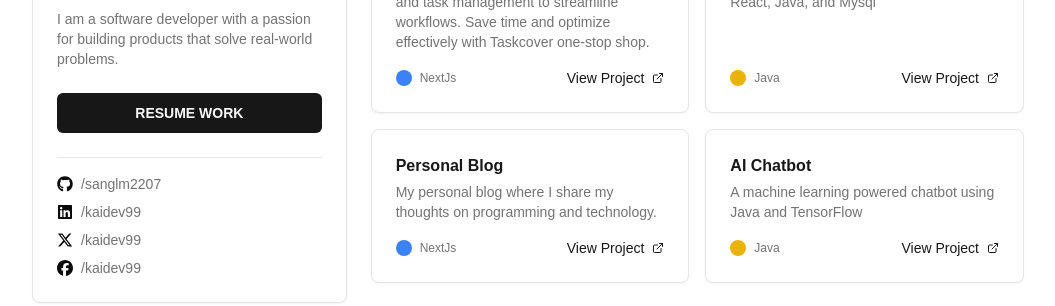
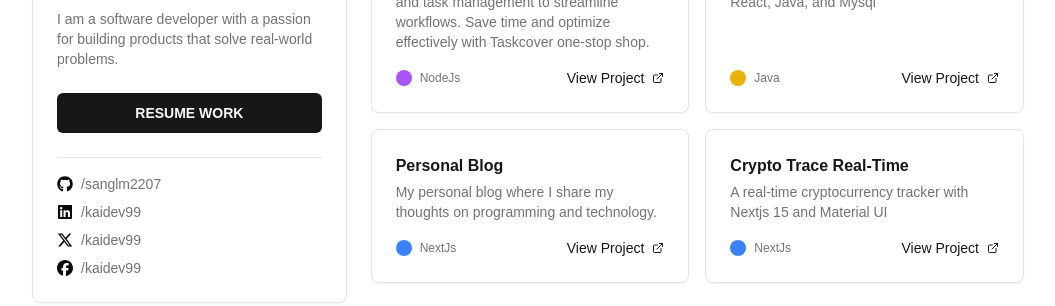
Before and after one commit to Sanglm2207/github-portfolio, a Next.js app: page / in a window 1280 px wide. Shown: the part 351-657 px from the top of the page, without its empty margins (112-1167 px from the left). Built offline with nearby package versions, Linux system fonts and the light colour scheme.

Commit message:
refactor project component imports and update project details

```diff
--- a/src/app/page.tsx
+++ b/src/app/page.tsx
@@ -1,7 +1,7 @@
+import { AboutMe } from "@/components/AboutMe";
+import { Experience } from "@/components/Experience";
+import { Projects } from "@/components/Projects";
 import { Sidebar } from "@/components/Sidebar";
-import { AboutMe } from "@/components/AboutMe";
-import { Projects } from "@/components/Projects";
-import { Experience } from "@/components/Experience";
 
 export default function Home() {
   return (
--- a/src/components/Projects.tsx
+++ b/src/components/Projects.tsx
@@ -9,8 +9,8 @@ export const projects = [
     {
         title: "Task Management Platform",
         description: "Taskcover is a unique, AI-enhanced project and task management to streamline workflows. Save time and optimize effectively with Taskcover one-stop shop.",
-        tech: "NextJs",
-        link: "https://www.taskcover.com/",
+        tech: "NodeJs",
+        link: "https://www.taskcover.com/en",
     },
     {
         title: "E-commerce Platform",
@@ -25,10 +25,10 @@ export const projects = [
         link: "https://blog.kaidev99.com",
     },
     {
-        title: "AI Chatbot",
-        description: "A machine learning powered chatbot using Java and TensorFlow",
-        tech: "Java",
-        link: "#",
+        title: "Crypto Trace Real-Time",
+        description: "A real-time cryptocurrency tracker with Nextjs 15 and Material UI",
+        tech: "NextJs",
+        link: "https://trace-code.kaidev99.com",
     },
 ]
 
@@ -52,6 +52,7 @@ export const Projects = () => {
                             <div className="flex flex-col h-full">
                                 <Link
                                     href={p.link}
+                                    target="_blank"
                                     className="font-semibold text-primary hover:underline"
                                 >
                                     {p.title}
```
